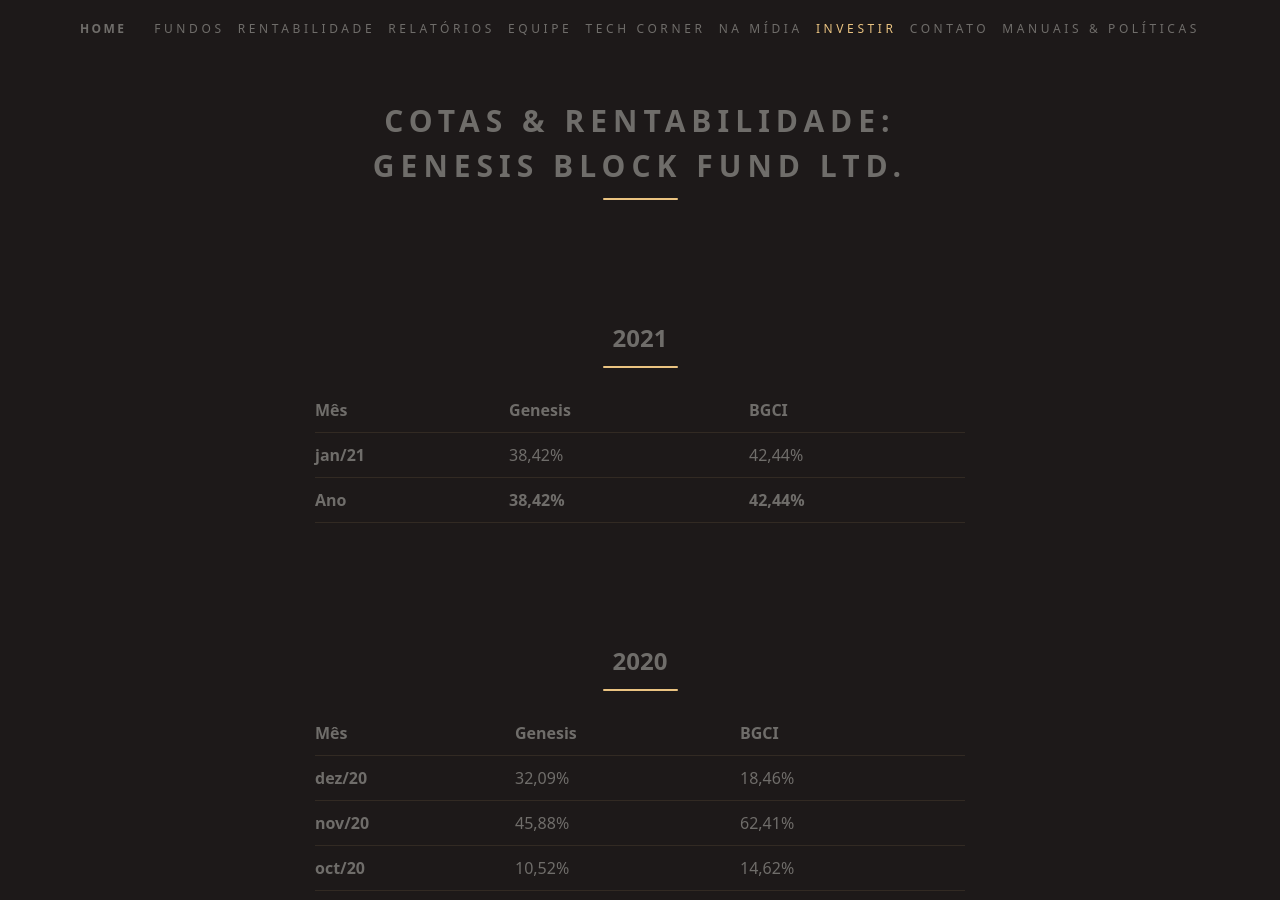
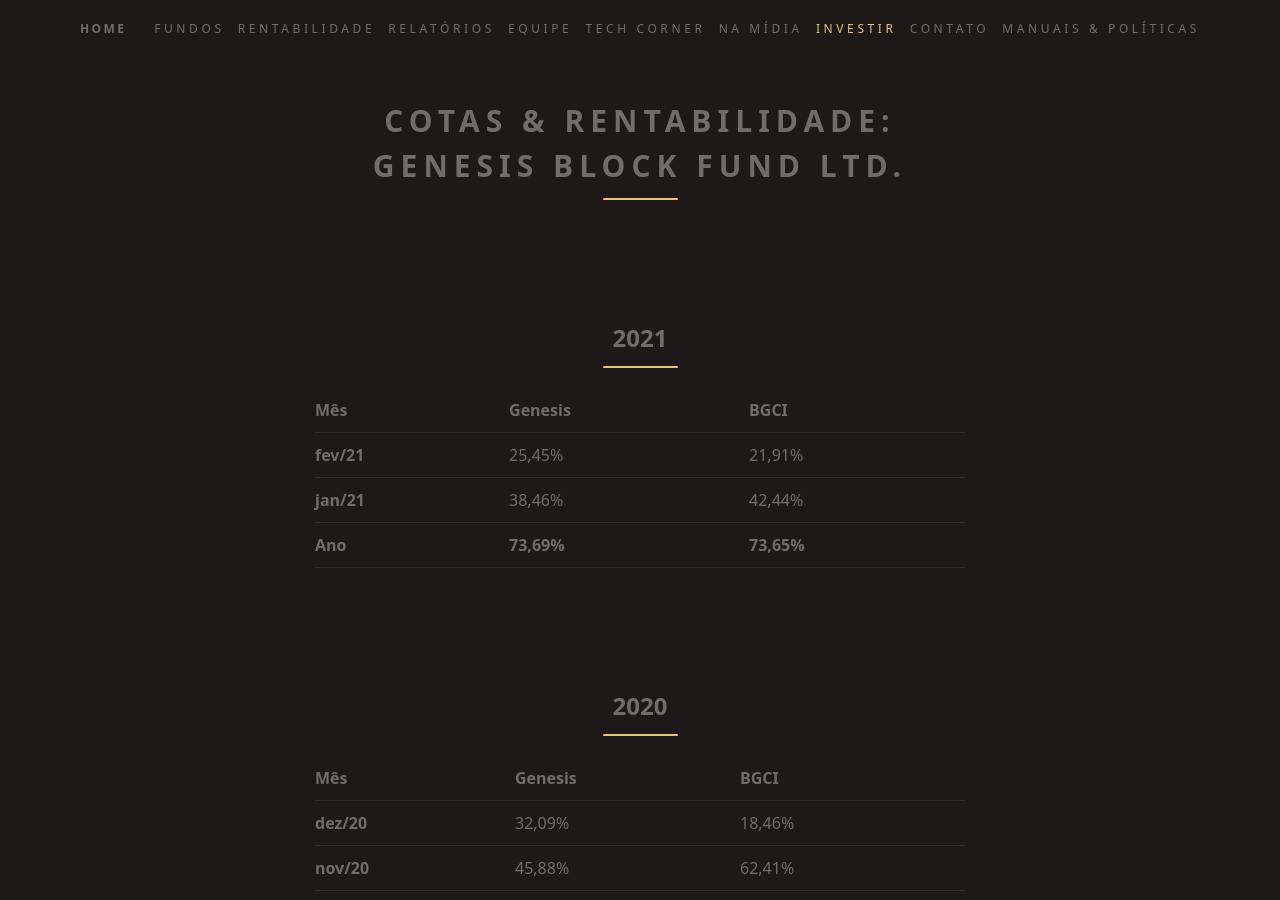
Before and after one commit to ateliedetemas/blpcrypto, a Jekyll site: the page built from _pages/rentabilidade/genesis.md, in a window 1280 px wide and 900 px high. Built offline with Jekyll 4.4.1, drawn with Linux system fonts in a browser that asks for light colours.

Commit message:
Update genesis.md

```diff
--- a/_pages/rentabilidade/genesis.md
+++ b/_pages/rentabilidade/genesis.md
@@ -8,8 +8,9 @@ permalink: "/rentabilidade/genesis/"
 
 | Mês    | Genesis | BGCI    |
 |--------|---------|---------|
-| **jan/21** | 38,42% | 42,44% |
-| **Ano**    | **38,42%**  | **42,44%** |
+| **fev/21** | 25,45% | 21,91% |
+| **jan/21** | 38,46% | 42,44% |
+| **Ano**    | **73,69%**  | **73,65%** |
 
 ## 2020
 
```
